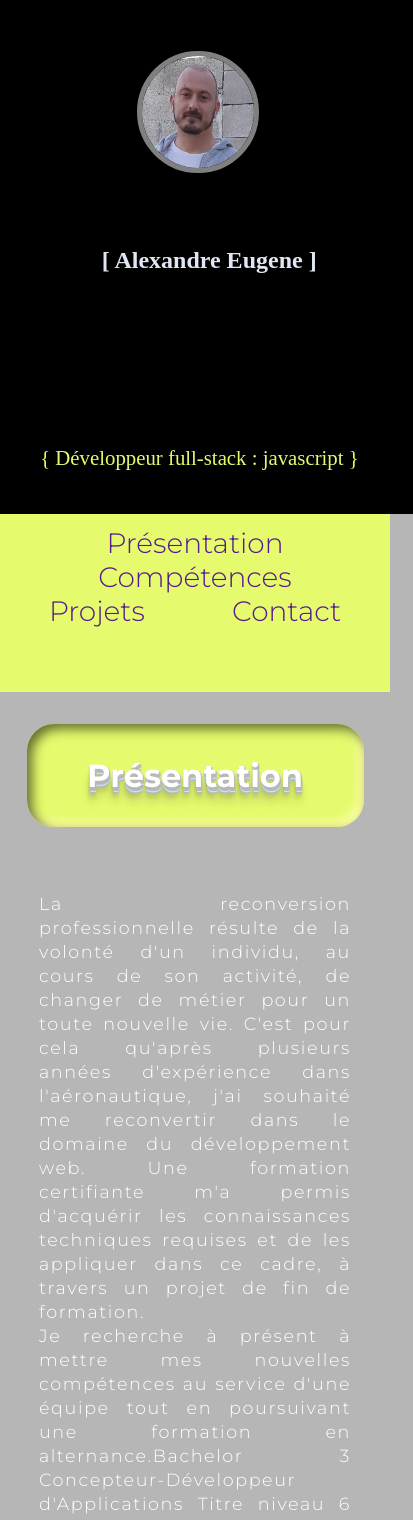
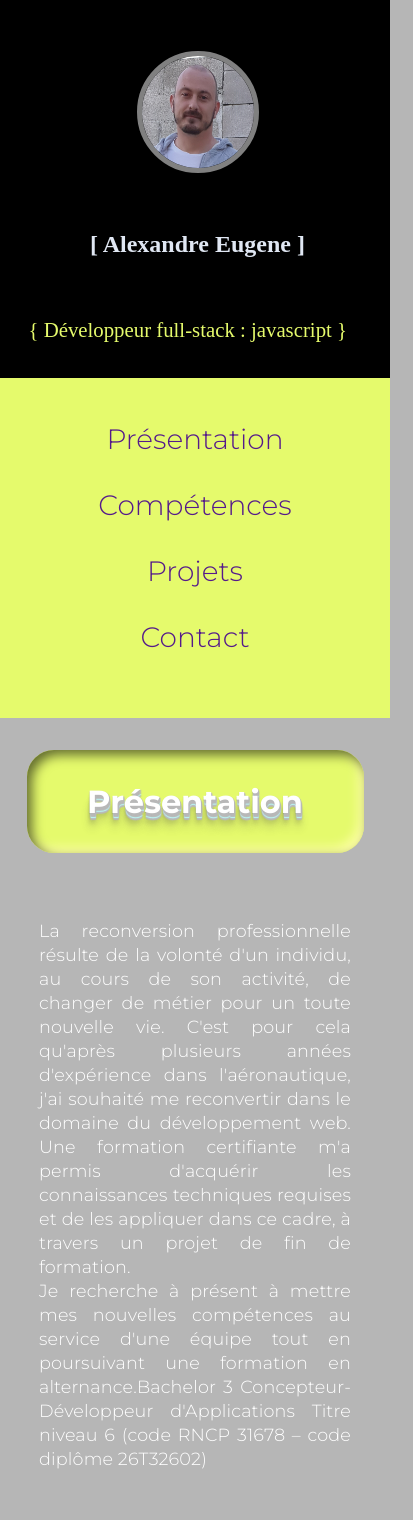
Before and after one commit to alex-eug/cvtheque, a React app: page / in a window 390 px wide. Shown: the top 1520 px of the page, 413 px wide, since content can reach past the window. Built offline with nearby package versions, Linux system fonts and the light colour scheme.

Commit message:
correction probleme afichage mobil plus amelioration design

```diff
--- a/src/Components/App/app.scss
+++ b/src/Components/App/app.scss
@@ -2,4 +2,5 @@
 
 .App{
     margin: 0;
+
 }
--- a/src/Components/Home/Contact/contact.scss
+++ b/src/Components/Home/Contact/contact.scss
@@ -123,6 +123,10 @@
 }
 
 @media (max-width:850px) {
+  .card__contact{
+    width: 80%;
+  }
+
   .linkto__converter--end{
     text-decoration: none;
     color: $yellowColor;
@@ -151,3 +155,11 @@
    font-size: .8rem;
 }
 }
+@media (max-width:450px){
+  .linkto__converter--end--mail{
+    font-size: .9rem;
+  }
+  .card__contact{
+    width: 80%;
+  }
+}
--- a/src/Components/Home/NavBar/index.js
+++ b/src/Components/Home/NavBar/index.js
@@ -1,7 +1,6 @@
 import React from 'react'
-import { NavLink } from 'react-router-dom'
 import './navBar.scss'
-import { useEffect } from 'react'
+
 
 export const NavBar = () => {
 
--- a/src/Components/Home/NavBar/navBar.scss
+++ b/src/Components/Home/NavBar/navBar.scss
@@ -5,10 +5,7 @@
 
         // border-radius: 1rem;
         margin-bottom: 4rem;
-
-
-
-
+        display: flex;
     }
     &__para {
         text-decoration: none;
@@ -16,7 +13,6 @@
         padding: 0.5rem 2.5rem;
         color: #551A8B;
         font-family: $fontFamily;
-
 
     }
 }
@@ -29,3 +25,16 @@
     text-decoration: none;
     color: rgb(7, 7, 7);
 }
+
+@media (max-width:850px){
+    .nav__para{
+        padding: 2rem 1rem  0 1rem;
+    }
+}
+
+@media (max-width:450px){
+    .nav__container{
+        display: flex;
+        flex-direction: column;
+    }
+}
--- a/src/Components/Home/Presentation/presentation.scss
+++ b/src/Components/Home/Presentation/presentation.scss
@@ -47,7 +47,7 @@
             width: 50%;
             color: white;
             line-height: 1.5rem;
-            letter-spacing: .1rem;
+            letter-spacing: .07rem;
         }
     }
 
@@ -77,9 +77,10 @@
     }
     .presentation__para {
         justify-content: center;
-        text-align: justify;
+        text-align:justify;
         font-size: 1.1em;
         padding: 1rem;
         width: 80%;
+        letter-spacing: .01rem;
     }
     }
--- a/src/Components/Home/Title/title.scss
+++ b/src/Components/Home/Title/title.scss
@@ -71,13 +71,13 @@
     .title {
         &__container {
             background-color: black;
-            padding: 3%;
+            padding: 3% 0 1% 0;
             display: flex;
             justify-content: center;
         }
         &__name {
             font-size: 1.5rem;
-            padding: 10rem  0;
+            padding: 9rem  0 3rem 0;
             color: rgb(224, 231, 243);
 
 
--- a/src/Components/Home/home.scss
+++ b/src/Components/Home/home.scss
@@ -5,6 +5,7 @@ body {
     margin: 0;
     box-sizing: border-box;
     background-color: rgb(182, 182, 182);
+    width: 100vw;
 }
 
 .home__container {
--- a/src/Components/Home/index.js
+++ b/src/Components/Home/index.js
@@ -16,7 +16,6 @@ export const Home = () => {
 
             <div className="home__down">
                 <NavBar className="navBar" />
-
                 <Picture className="picture" />
             </div>
             <div className="home__container__presentation">
```
